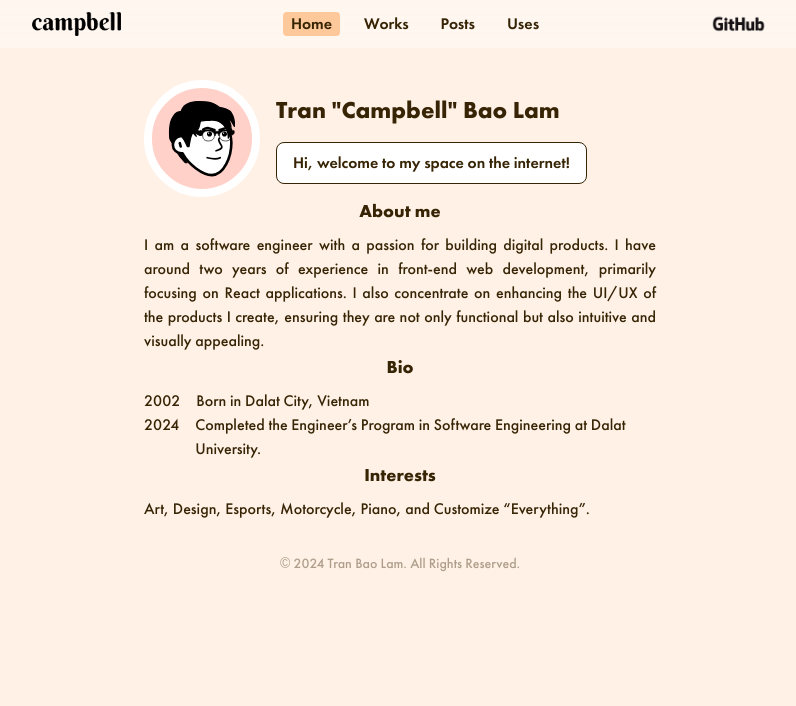
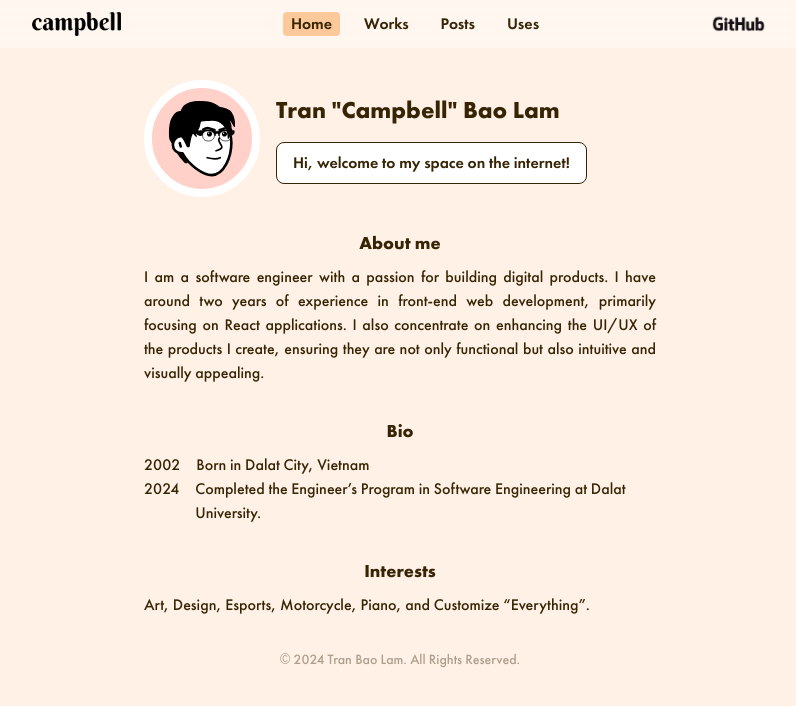
Before and after one commit to tranbaolam26902/campbells-corner, a Next.js app: page / in a window 1280 px wide. Shown: the top 706 px of the page, without its empty margins (240-1036 px from the left). Built offline with nearby package versions, Linux system fonts and the light colour scheme.

Commit message:
fix container

```diff
--- a/src/app/layout.tsx
+++ b/src/app/layout.tsx
@@ -6,7 +6,7 @@ import localFont from 'next/font/local';
 import './globals.css';
 
 // components
-import { Header, Container, Footer } from '@/components/shared';
+import { Header, Footer } from '@/components/shared';
 
 const futuraFont = localFont({
     src: [
@@ -64,7 +64,7 @@ export default function RootLayout({
         <html lang='en'>
             <body className={`${futuraFont.variable} antialiased`}>
                 <Header />
-                <Container>{children}</Container>
+                {children}
                 <Footer />
             </body>
         </html>
--- a/src/app/template.tsx
+++ b/src/app/template.tsx
@@ -7,12 +7,13 @@ import { AnimatePresence, motion } from 'framer-motion';
 export default function Template({ children }: PropsWithChildren) {
     return (
         <AnimatePresence>
-            <motion.div
+            <motion.main
                 initial={{ y: 16, opacity: 0 }}
                 animate={{ y: 0, opacity: 1 }}
+                className={`mx-auto my-4 mt-0 flex flex-col gap-y-8 p-4 sm:mt-4 sm:max-w-lg md:px-0`}
             >
                 {children}
-            </motion.div>
+            </motion.main>
         </AnimatePresence>
     );
 }
```
